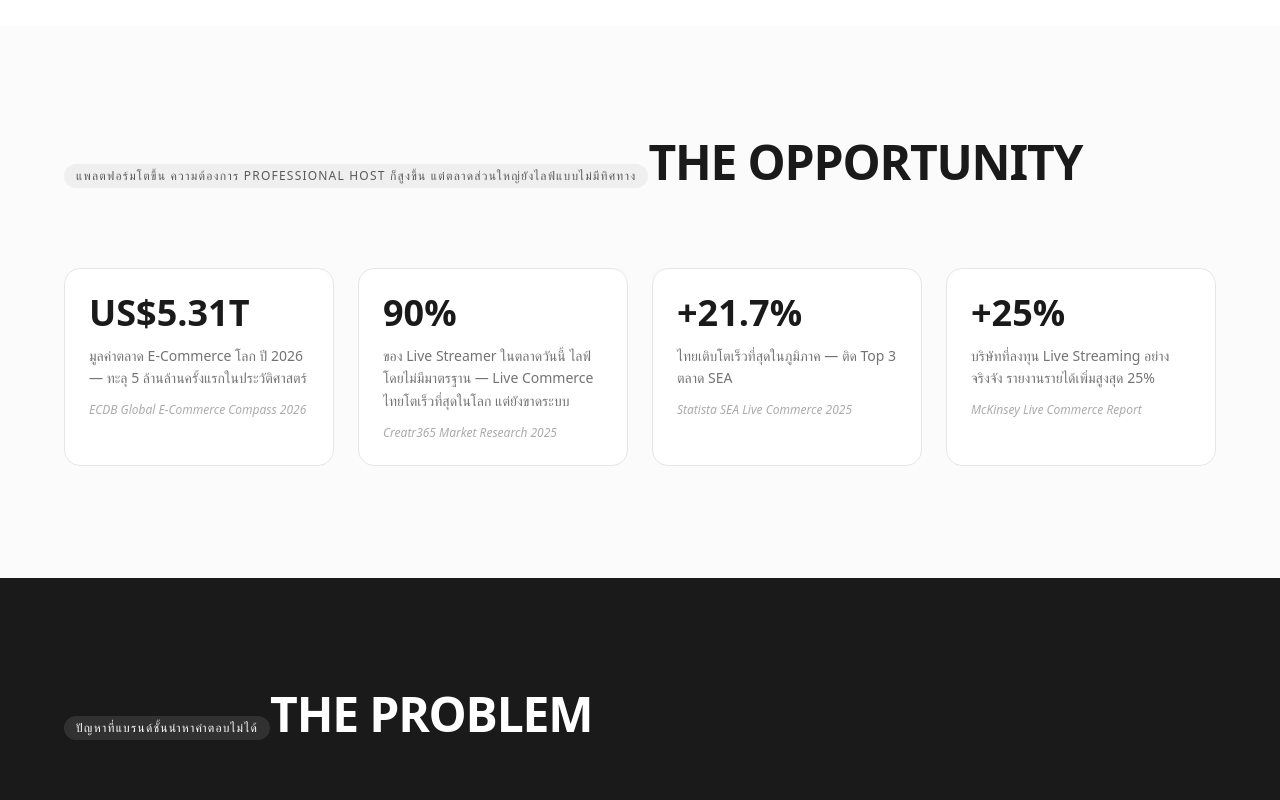
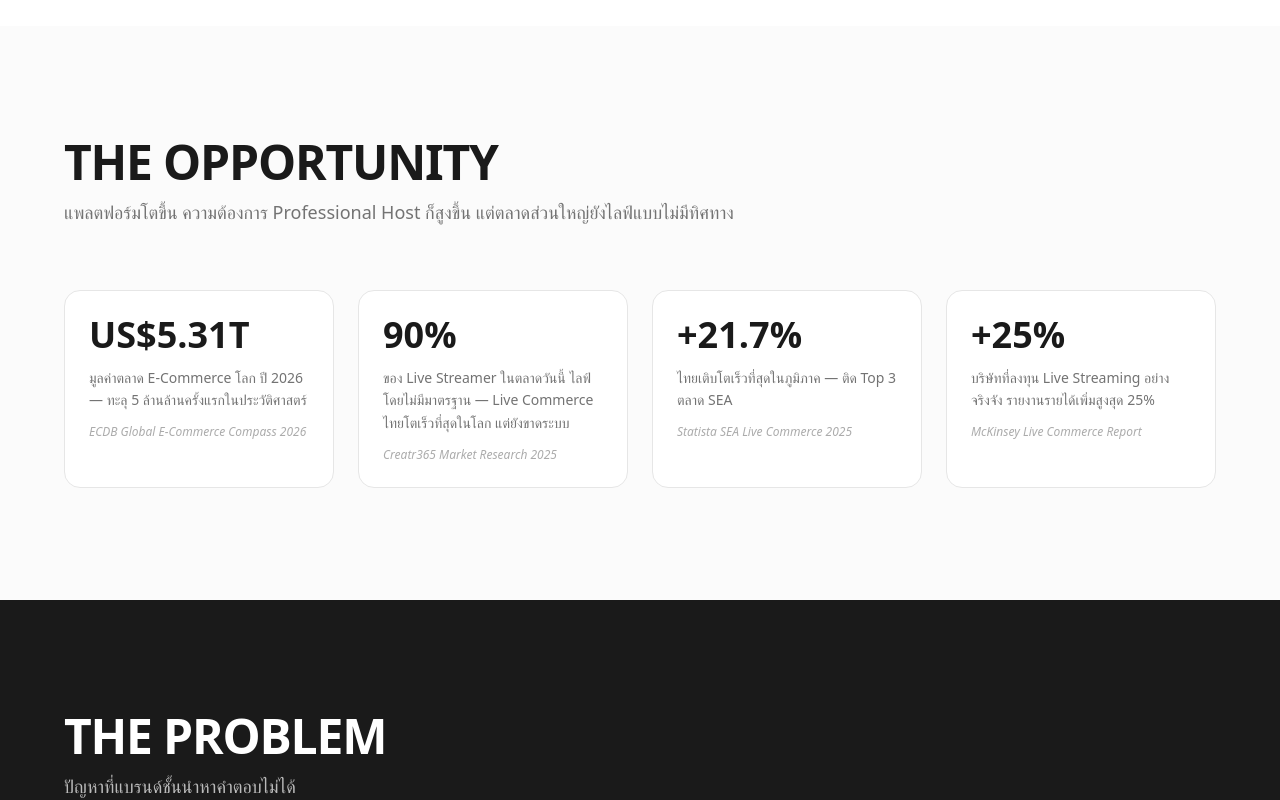
Before and after one commit to rabbittyjenny-sketch/creatr365-academy_broke, a React (Vite) app: page / in a window 1280 px wide. Shown: the part 920-1720 px from the top of the page. Built offline with nearby package versions, Linux system fonts and the light colour scheme; no server answers; the database is empty; a web font is replaced by a local one.

Commit message:
Changes
Co-authored-by: rabbittyjenny-sketch <237474786+rabbittyjenny-sketch@users.noreply.github.com>

```diff
--- a/src/components/Section.tsx
+++ b/src/components/Section.tsx
@@ -1,32 +1,47 @@
 import React from 'react';
 
+type SectionAccent = 'blue' | 'red' | 'yellow' | 'green';
+
 interface SectionProps {
-  color?: 'blue' | 'yellow' | 'red' | 'green' | 'black';
   title: string;
   subtitle?: string;
   children: React.ReactNode;
   className?: string;
   dark?: boolean;
+  accent?: SectionAccent;
 }
 
 /**
  * Monochrome Section.
- * - dark=false: white background, black text, light grey badge
- * - dark=true: black background, white text, white/10 badge
- * Brand colors are reserved for hover states only (handled by .hover-shift utility).
+ * - dark=false: white background, black text
+ * - dark=true: black background, white text
+ * `accent` sets the hover color for ALL h1-h6 + .hover-shift / .card-water inside.
+ * Layout is fixed: H2 first, small subtitle BELOW it (consistent across the site).
  */
-export const Section: React.FC<SectionProps> = ({ title, subtitle, children, className = '', dark = false }) => {
+export const Section: React.FC<SectionProps> = ({
+  title,
+  subtitle,
+  children,
+  className = '',
+  dark = false,
+  accent = 'blue',
+}) => {
   return (
-    <section className={`py-20 md:py-28 px-4 ${dark ? 'bg-foreground text-background' : 'bg-background text-foreground'} ${className}`}>
+    <section
+      data-accent={accent}
+      className={`section-accent py-20 md:py-28 px-4 ${dark ? 'bg-foreground text-background' : 'bg-background text-foreground'} ${className}`}
+    >
       <div className="max-w-6xl mx-auto">
-        <div className="mb-12 md:mb-16">
-          <div className={`inline-block px-3 py-1 rounded-full text-xs font-medium tracking-widest uppercase mb-4 ${dark ? 'bg-background/10 text-background' : 'bg-foreground/5 text-foreground/70'}`}>
-            {subtitle || title}
-          </div>
+        <header className="mb-12 md:mb-16">
           <h2 className={`text-3xl md:text-5xl font-bold tracking-tight ${dark ? 'text-background' : 'text-foreground'}`}>
             {title}
           </h2>
-        </div>
+          {subtitle && (
+            <p className={`mt-3 text-base md:text-lg ${dark ? 'text-background/70' : 'text-muted-foreground'}`}>
+              {subtitle}
+            </p>
+          )}
+        </header>
         {children}
       </div>
     </section>
```
